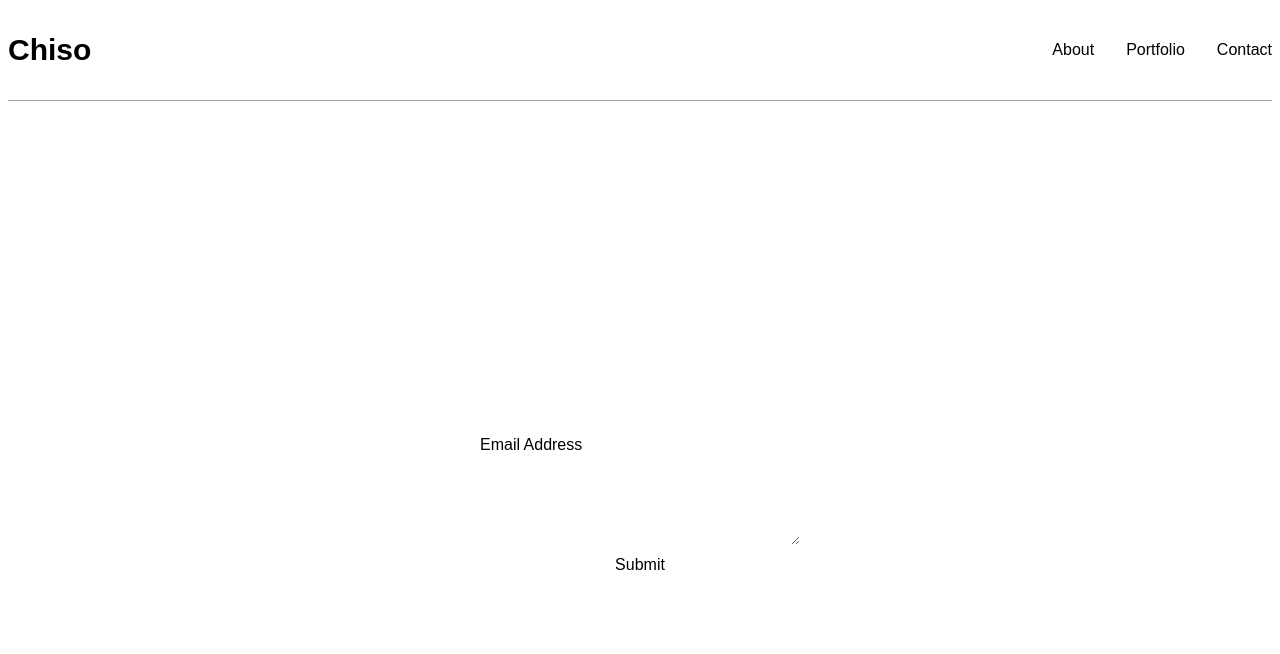
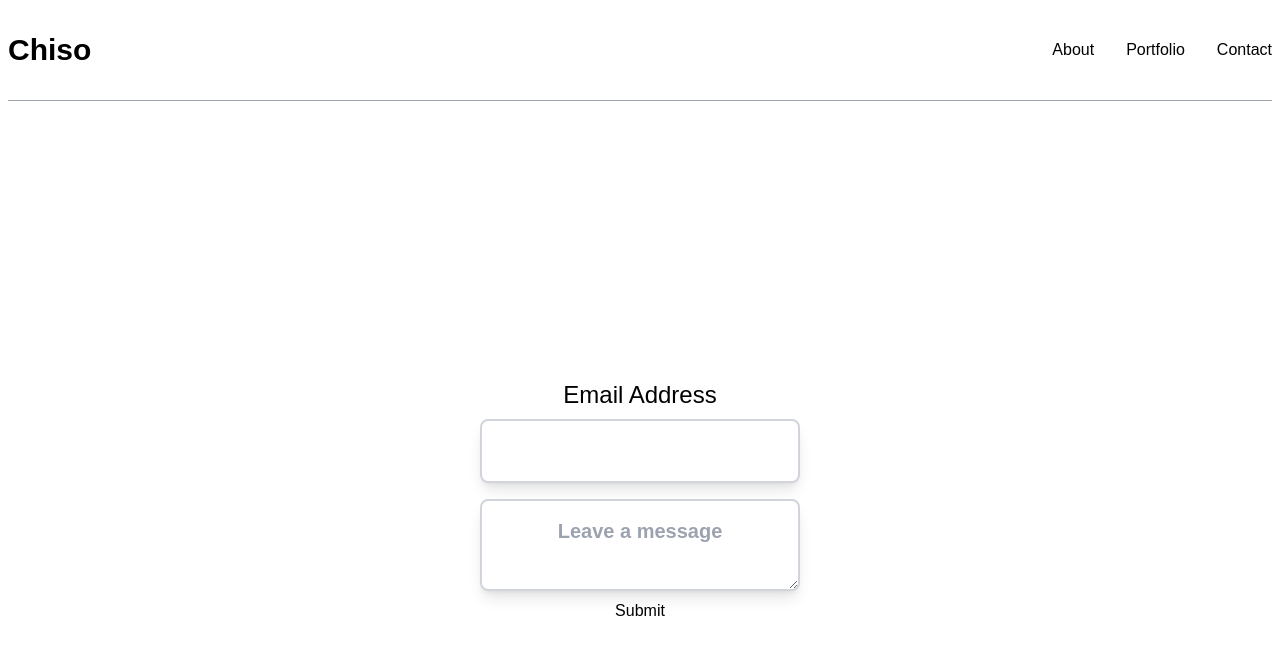
Before and after one commit to raeeceip/portfolio, a React (Vite) app: page /contact in a window 1280 px wide. Shown: the top 654 px of the page. Built offline with nearby package versions, Linux system fonts and the light colour scheme.

Commit message:
addding fixes

```diff
--- a/index.html
+++ b/index.html
@@ -4,9 +4,10 @@
 <head>
   <meta charset="UTF-8" />
   <link rel="icon" type="image/png" href="/logo.png" />
+  <meta name="description" content="Chibogu Chisom, Software Developer" />
   <meta name="viewport" content="width=device-width" , initial-scale="1.0" />
   <meta name="og:title" content="Chiso.tech" />
-  <meta name="og:description" content="My Portfolio" />
+  <meta name="og:description" content="My personal website" />
   <meta name="og:image" content="logo.png" />
   <meta http-equiv="X-UA-Compatible" content="ie=edge" />
 
--- a/src/Components/Pages/Contact/Contact.jsx
+++ b/src/Components/Pages/Contact/Contact.jsx
@@ -4,22 +4,34 @@ import { useForm, ValidationError } from "@formspree/react";
 const ContactForm = () => {
 	const [state, handleSubmit] = useForm("xeqdlaze");
 	if (state.succeeded) {
-		return <p>Thanks for joining!</p>;
+		return (
+			<div className="block">
+				<p>Thanks for joining!</p>
+				<button>
+					<Link to="/">Back to Home</Link>
+				</button>
+			</div>
+		);
 	}
 	return (
 		<form
 			onSubmit={handleSubmit}
 			className="justify-center flex flex-col content-center"
 		>
-			<div className="form-input">
-				<label htmlFor="email" className="">
+			<div className="">
+				<label htmlFor="email" className="flex justify-center text-2xl">
 					Email Address
 				</label>
-				<input id="email" type="email" name="email" />
+				<input id="email" type="email" name="email" className="form-input" />
 				<ValidationError prefix="Email" field="email" errors={state.errors} />
 			</div>
-			<div className="form-input">
-				<textarea id="message" name="message" />
+			<div className="">
+				<textarea
+					id="message"
+					name="message"
+					placeholder="Leave a message"
+					className="form-input"
+				/>
 				<ValidationError
 					prefix="Message"
 					field="message"
--- a/src/Components/Pages/body/about.jsx
+++ b/src/Components/Pages/body/about.jsx
@@ -3,8 +3,8 @@ import React from "react";
 const About = () => {
 	return (
 		<div>
-			<div className="">
-				<div className="w-1/2">
+			<div className="relative h-[85vh] flex justify-center mx-5 ">
+				<div className="sm:w-1/2">
 					<h1 className="text-4xl">About</h1>
 					<p className="text-2xl">
 						I am a software developer with a passion for building software that
--- a/src/index.css
+++ b/src/index.css
@@ -21,6 +21,9 @@ body {
 
 .fade-left {
 	animation: fade-left 1s ease-in-out;
+}
+.form-input {
+	@apply m-2 w-80 flex flex-col rounded-lg shadow-lg p-4 bg-white  text-gray-700 font-bold text-xl text-center border-2 border-gray-300;
 }
 
 .glass {
```
